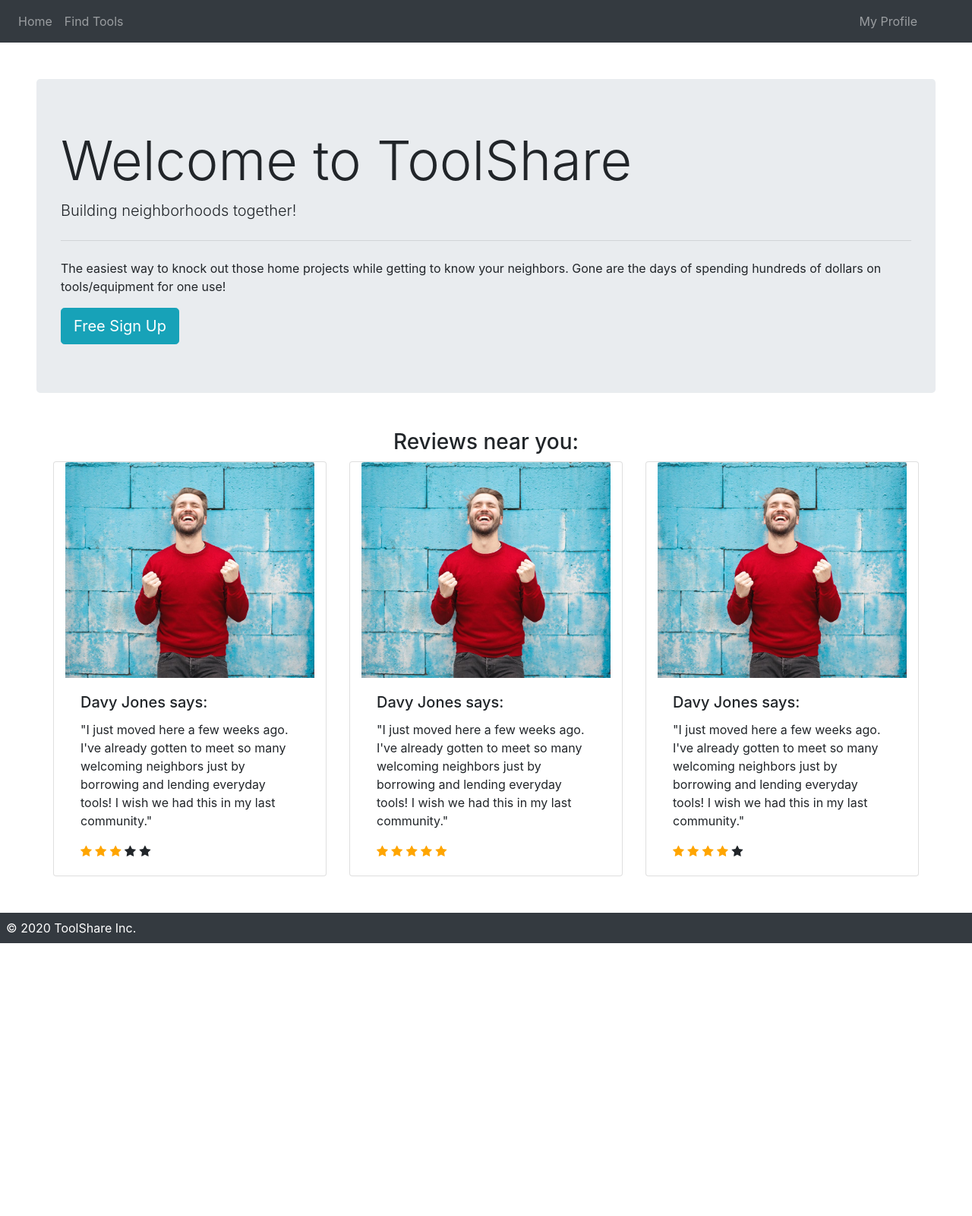
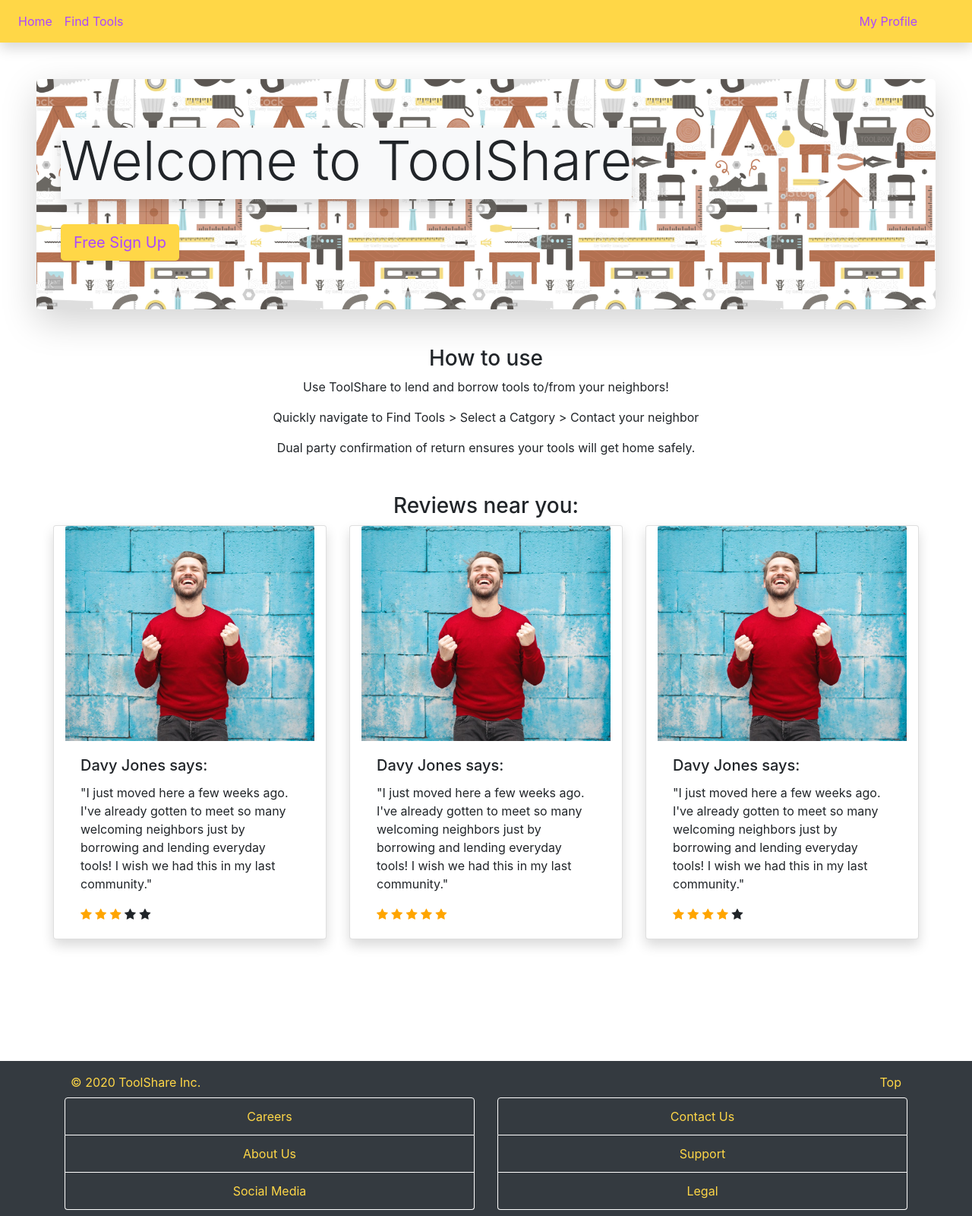
Before and after one commit to xScoopy/spd_sprint, a Flask app: page / in a window 1280 px wide. Shown: the whole page at 76% size. Before the commit the page ends 1241 px from the top, so only its background shows below. Run offline with Flask 2, Linux system fonts and the light colour scheme.

Commit message:
finished custom css

```diff
--- /dev/null
+++ b/static/css/styles.css
@@ -0,0 +1,50 @@
+.navbar {
+    background-color: rgb(255, 215, 71);
+    color: rgb(172,71,255);
+}
+.nav-item {
+    color:rgb(172,71,255);
+}
+.list-group-item {
+    color: rgb(255, 215, 71);
+}
+.footer{
+    color: rgb(255, 215, 71);
+    margin-top: 10em;
+}
+.footer-link{
+    color: rgb(255, 215, 71);
+}
+a.list-group-item:hover{
+    color:rgb(172,71,255);
+}
+.nav-link{
+    color:rgb(172,71,255);
+}
+.profile-section{
+    border-color: rgb(172,71,255);
+    border-width: 1px;
+    border-style: solid;
+    padding: 5px;
+}
+.jumbo-button {
+    background-color: rgb(255, 215, 71) !important;
+    color: rgb(172,71,255) !important;
+}
+.jumbotron {
+    background-image: url(../images/tools_bg.jpg);
+    background-repeat: repeat;
+    background-size: contain;
+}
+.display-3 {
+    display: table-cell;
+    margin: auto;
+    box-shadow: seashell;
+    margin-bottom: 3em;
+}
+.find_tool_button{
+    background-color: rgb(255, 215, 71);
+    color: rgb(172,71,255);
+    box-shadow: slategray;
+    margin-top: 1em;
+}
--- a/templates/base.html
+++ b/templates/base.html
@@ -2,6 +2,8 @@
 <html>
 
 <head>
+    <!-- custom css -->
+    <link rel="stylesheet" type="text/css" href="{{ url_for('static',filename='css/styles.css') }}">
     <title>Tool Share</title>
     <!-- bootstrap link -->
     <link rel="stylesheet" href="https://cdn.jsdelivr.net/npm/bootstrap@4.5.3/dist/css/bootstrap.min.css"
@@ -9,6 +11,7 @@
     <!-- font awesome link -->
     <!-- Add icon library -->
     <link rel="stylesheet" href="https://cdnjs.cloudflare.com/ajax/libs/font-awesome/4.7.0/css/font-awesome.min.css">
+
     <style>
         .checked {
             color: orange;
@@ -18,13 +21,13 @@
 
 <body>
     <!-- Navbar -->
-    <nav class="navbar sticky-top navbar-expand-md navbar-dark bg-dark">
+    <nav class="navbar shadow sticky-top navbar-expand-md">
         <ul class="navbar-nav mr-auto">
             <li class="nav-item">
-                <a href="/" class="nav-link"> Home </a>
+                <a href="/" class="nav-link color-link"> Home </a>
             </li>
             <li class="nav-item">
-                <a href="/find_tools" class="nav-link"> Find Tools </a>
+                <a href="/find_tools" class="nav-link color-link"> Find Tools </a>
             </li>
             <!-- <li class="nav-item">
                 <a href="contact.html" class="nav-link"> Contact Me </a>
@@ -32,7 +35,7 @@
         </ul>
         <ul class="navbar-nav mr-5">
             <li class="nav-item">
-                <a href="/my_profile" class="nav-link">My Profile</a>
+                <a href="/my_profile" class="nav-link color-link">My Profile</a>
             </li>
         </ul>
     </nav>
@@ -42,9 +45,36 @@
         {% endblock %}
     </main>
     <!-- FOOTER -->
-    <div class="footer bg-dark text-white p-2">
-        &copy; 2020 ToolShare Inc.
+    <div class="footer bg-dark p-2">
+        <div class="container">
+            <div class="row p-2">
+                <div class="col-sm-6 text-left">
+                    &copy; 2020 ToolShare Inc.
+                </div>
+                <div class="col-sm-6 text-right">
+                    <a href="/" class="footer-link">Top</a>
+                </div>
+            </div>
+            <div class="row">
+                <div class="col-6 text-center">
+                    <ul class="list-group">
+                        <a href="#" class="list-group-item bg-dark border-white">Careers</a>
+                        <a href="#" class="list-group-item bg-dark border-white">About Us</a>
+                        <a href="#" class="list-group-item bg-dark border-white">Social Media</a>
+                    </ul>
+                </div>
+                <div class="col-6 text-center">
+                    <ul class="list-group">
+                        <a href="#" class="list-group-item bg-dark border-white">Contact Us</a>
+                        <a href="#" class="list-group-item bg-dark border-white">Support</a>
+                        <a href="#" class="list-group-item bg-dark border-white">Legal</a>
+                    </ul>
+                </div>
+            </div>
+        </div>
+
     </div>
+    <!-- JS -->
     <script src="https://code.jquery.com/jquery-3.5.1.slim.min.js"
         integrity="sha384-DfXdz2htPH0lsSSs5nCTpuj/zy4C+OGpamoFVy38MVBnE+IbbVYUew+OrCXaRkfj"
         crossorigin="anonymous"></script>
--- a/templates/home.html
+++ b/templates/home.html
@@ -1,20 +1,24 @@
 {% extends 'base.html' %}
 {% block content %}
 <!-- Jumbotron -->
-<div class="jumbotron mr-5 m-5">
-    <h1 class="display-3 col-6-lg">Welcome to ToolShare</h1>
-    <p class="lead">Building neighborhoods together!</p>
-    <hr class="my-4">
-    <p>The easiest way to knock out those home projects while getting to know your neighbors. Gone are the days of
-        spending hundreds of dollars on tools/equipment for one use!</p>
-    <a class="btn btn-info btn-lg" href="/" role="button">Free Sign Up</a>
+<div class="jumbotron mr-5 m-5 shadow-lg">
+    <h1 class="display-3 col-6-lg shadow bg-light pb-2">Welcome to ToolShare</h1>
+    <hr/>
+    <a class="btn btn-lg shadow-sm jumbo-button pt-2" href="/" role="button">Free Sign Up</a>
+</div>
+<!-- How to Use -->
+<div class="container">
+    <h3 class="text-center">How to use</h3>
+    <p class="text-center">Use ToolShare to lend and borrow tools to/from your neighbors!</p>
+    <p class="text-center">Quickly navigate to Find Tools > Select a Catgory > Contact your neighbor</p>
+    <p class="text-center">Dual party confirmation of return ensures your tools will get home safely.</p>
 </div>
 <!-- Review Cards -->
 <div class="container mt-5 mb-5">
     <h3 class='text-center'>Reviews near you:</h3>
     <div class="row">
         <div class="card-deck">
-            <div class="card col-lg-4 col-sm-12 col-md-6">
+            <div class="card shadow col-lg-4 col-sm-12 col-md-6">
                 <img class="card-img-top" src={{ url_for('static', filename = 'images/Review_one.jpeg') }}
                     alt="Review 1">
                 <div class="card-body">
@@ -31,7 +35,7 @@
                     <span class="fa fa-star"></span>
                 </div>
             </div>
-            <div class="card col-lg-4 col-sm-12 col-md-6">
+            <div class="card shadow col-lg-4 col-sm-12 col-md-6">
                 <img class="card-img-top" src={{ url_for('static', filename = 'images/Review_one.jpeg') }}
                     alt="Review 2">
                 <div class="card-body">
@@ -48,7 +52,7 @@
                     <span class="fa fa-star checked"></span>
                 </div>
             </div>
-            <div class="card col-lg-4 col-sm-12 col-md-6">
+            <div class="card shadow col-lg-4 col-sm-12 col-md-6">
                 <img class="card-img-top" src={{ url_for('static', filename = 'images/Review_one.jpeg') }}
                     alt="Review 3">
                 <div class="card-body">
```
Also changed, not shown: templates/find_tools.html (+4 -4 lines), templates/my_profile.html (+4 -4 lines), static/images/tools_bg.jpg (added).
